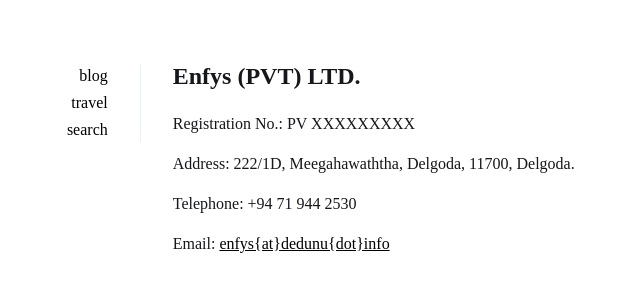
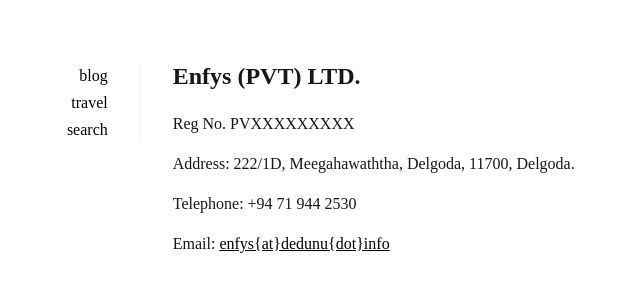
Before and after one commit to dedunu/dedunu.github.io, a Jekyll site: the page built from _pages/info.md, in a window 1280 px wide. Shown: the top 300 px of the page, without its empty margins (180-820 px from the left). Built offline with Jekyll 4.4.1, drawn with Linux system fonts in a browser that asks for light colours; some web fonts are replaced.

Commit message:
Update info.md

```diff
--- a/_pages/info.md
+++ b/_pages/info.md
@@ -3,7 +3,7 @@ layout: page
 title: "Enfys (PVT) LTD."
 ---
 
-Registration No.: PV XXXXXXXXX
+Reg No. PVXXXXXXXXX
 
 
 Address: 222/1D, Meegahawaththa, Delgoda, 11700, Delgoda.
```
